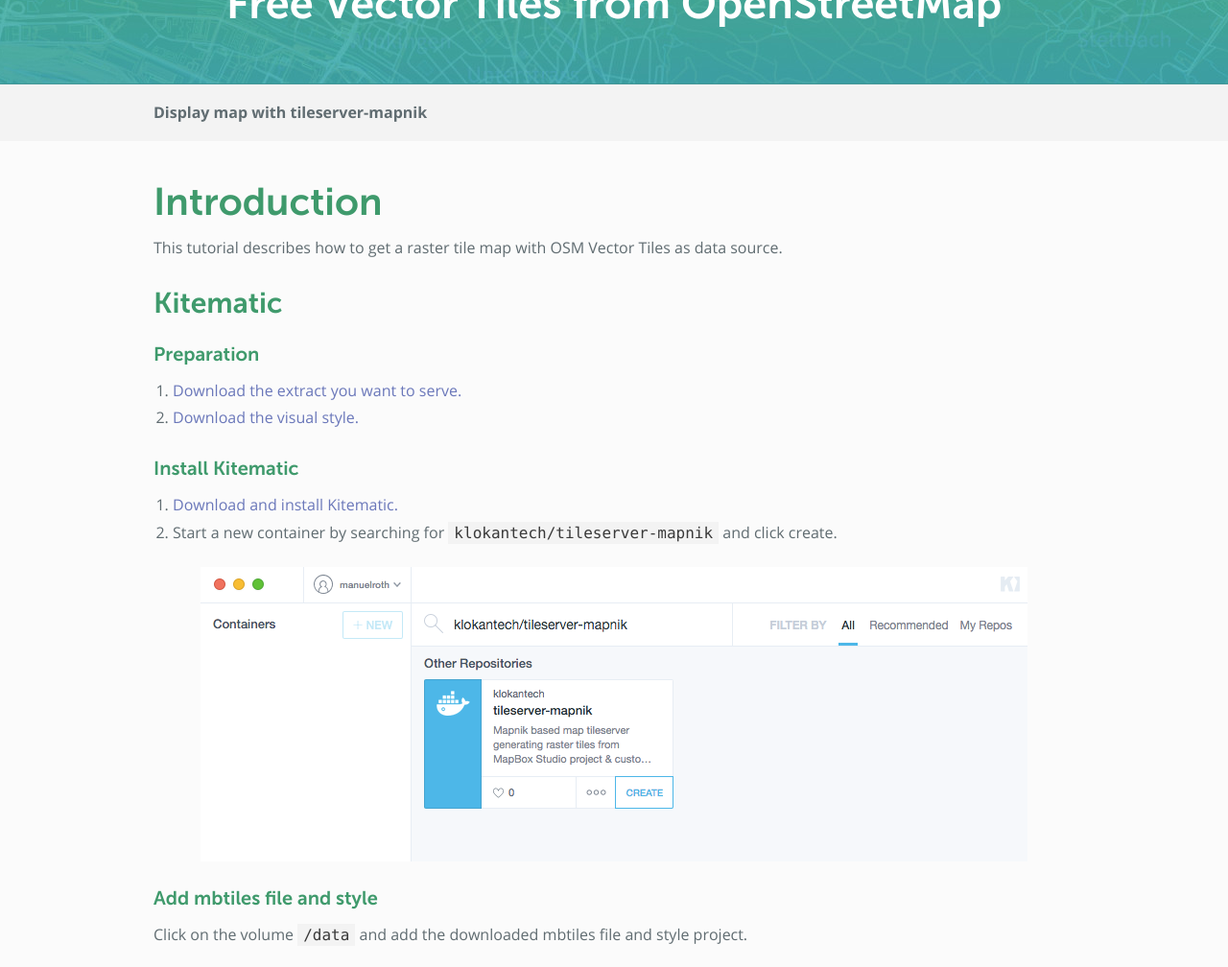
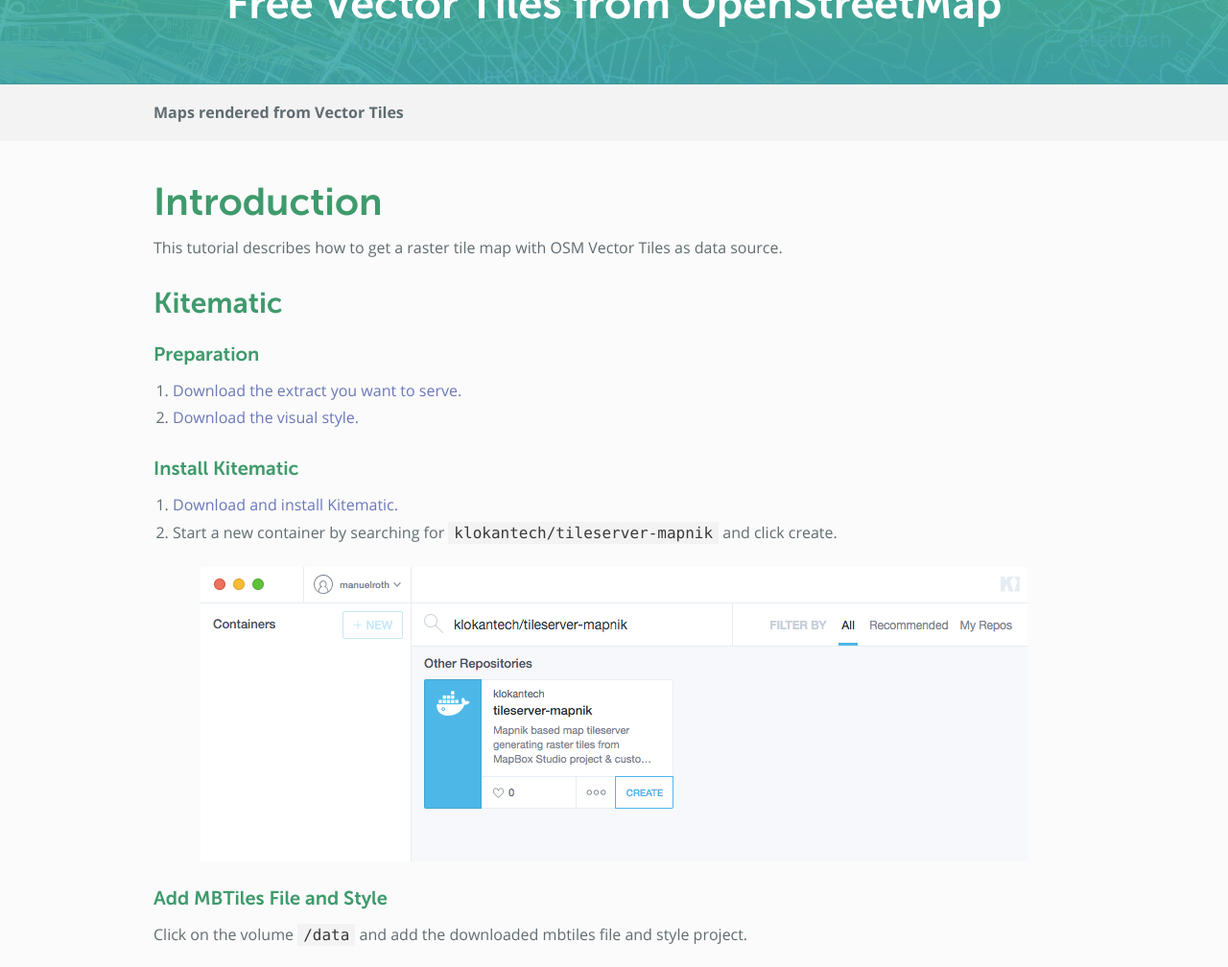
Before and after one commit to osm2vectortiles/osm2vectortiles, a Jekyll site: the page built from docs/start.md, in a window 1280 px wide and 1400 px high. Shown: the part 182-1190 px from the top of the window at 96% size. Built offline with Jekyll 4.4.1, drawn with Linux system fonts in a browser that asks for light colours; Markdown is read by kramdown in place of the engine named in the settings.

Commit message:
Fix title in start

```diff
--- a/docs/start.md
+++ b/docs/start.md
@@ -1,6 +1,6 @@
 ---
 layout: page
-title: Display map with tileserver-mapnik
+title: Maps rendered from Vector Tiles
 published: true
 ---
 
@@ -22,7 +22,7 @@
 
 ![Search Container](/media/search_container.png)
 
-### Add mbtiles file and style
+### Add MBTiles File and Style
 
 Click on the volume `/data` and add the downloaded mbtiles file and style project.
 
```
